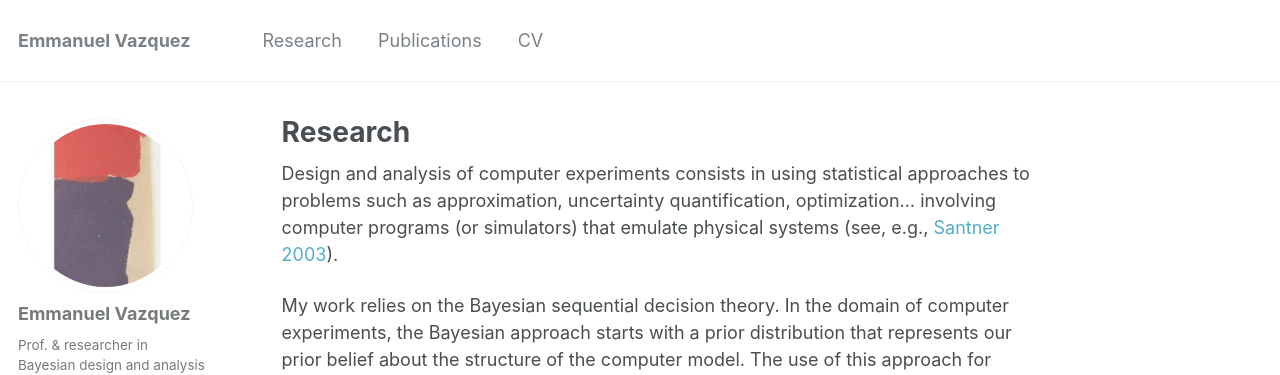
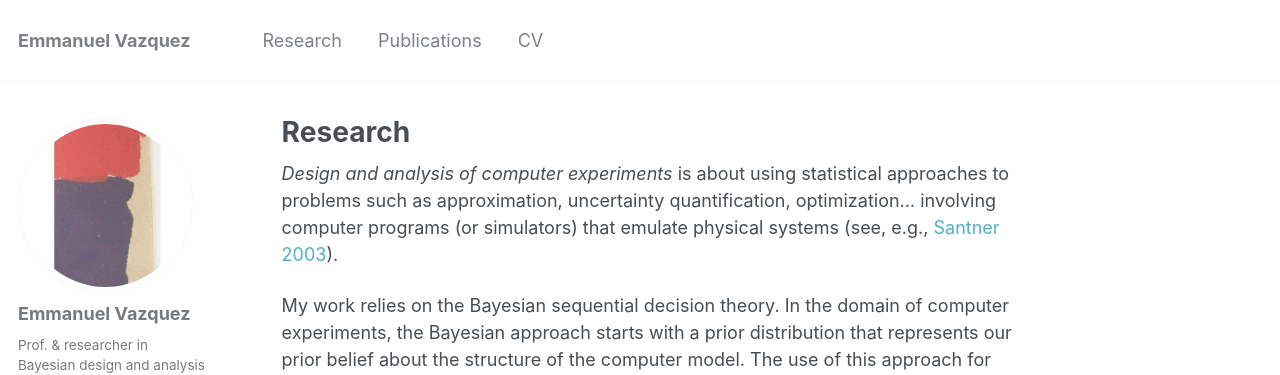
Before and after one commit to emvazquez/emvazquez.github.io, a Jekyll site: the page built from _pages/bdace.md, in a window 1280 px wide and 900 px high. Shown: the top 375 px of the window. Built offline with Jekyll 4.4.1, drawn with Linux system fonts in a browser that asks for light colours; some web fonts are replaced.

Commit message:
Update bdace.md

```diff
--- a/_pages/bdace.md
+++ b/_pages/bdace.md
@@ -4,7 +4,7 @@ permalink: /bdace/
 author_profile: true
 ---
 
-Design and analysis of computer experiments consists in using statistical approaches to problems such as  approximation, uncertainty quantification, optimization... involving computer programs (or simulators) that emulate physical systems (see, e.g., [Santner 2003](https://www.springer.com/fr/book/9780387954202)).
+_Design and analysis of computer experiments_ is about using statistical approaches to problems such as  approximation, uncertainty quantification, optimization... involving computer programs (or simulators) that emulate physical systems (see, e.g., [Santner 2003](https://www.springer.com/fr/book/9780387954202)).
 
 My work relies on the Bayesian sequential decision theory.  In the domain of computer experiments, the Bayesian approach starts with a prior distribution that represents our prior belief about the structure of the computer model. The use of this approach  for computer experiments appeared in the 1980s (see the seminal article by [Sacks et al. 1989](https://projecteuclid.org/euclid.ss/1177012413)).
 
```
